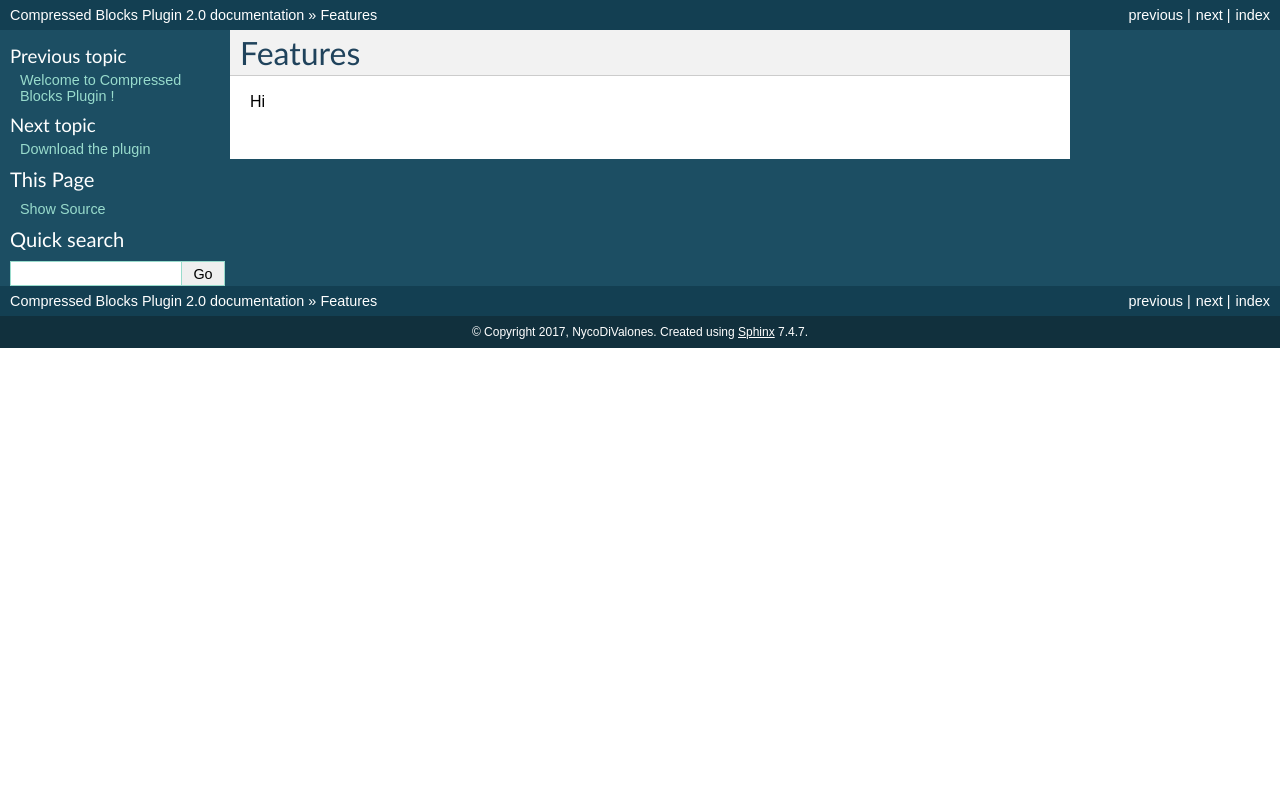
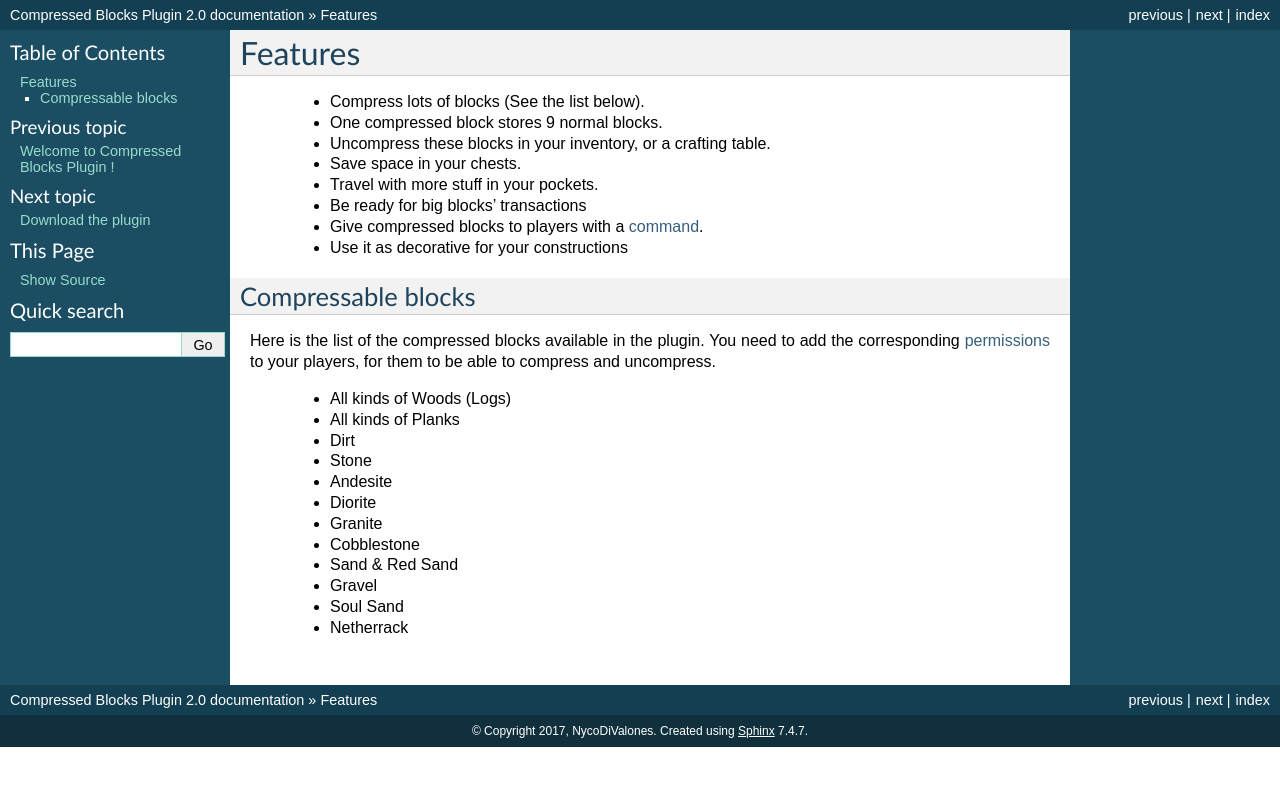
Before and after one commit to Joffreybvn/CompressedBlocksPluginDocs, a Sphinx documentation site: the page built from docs/features.rst, in a window 1280 px wide. Shown: the top 786 px of the page. Built offline with Sphinx 7.4.7, drawn with Linux system fonts in a browser that asks for light colours.

Commit message:
Features & fad added

```diff
--- a/docs/download.rst
+++ b/docs/download.rst
@@ -8,6 +8,7 @@ This plugin works only on multiplayer, and has been tested on servers equipped w
 Download
 --------
 Latest release (2.0): `Direct link <https://github.com/Joffrey4/CompressedBlocksPlugin/releases/download/1.11.2-1.4/CompressedBlocksPlugin-1.11.2-2.0.jar>`_.
+
 You can also download this plugin from `Bukkit <https://dev.bukkit.org/projects/compressed-blocks-plugin>`_ and `Spigot <https://www.spigotmc.org/resources/compressed-blocks-plugin.41308/>`_.
 
 Installation
--- a/docs/features.rst
+++ b/docs/features.rst
@@ -1,4 +1,28 @@
 Features
 ========
 
-Hi
+ - Compress lots of blocks (See the list below).
+ - One compressed block stores 9 normal blocks.
+ - Uncompress these blocks in your inventory, or a crafting table.
+ - Save space in your chests.
+ - Travel with more stuff in your pockets.
+ - Be ready for big blocks' transactions
+ - Give compressed blocks to players with a `command <commands.html>`_.
+ - Use it as decorative for your constructions
+
+Compressable blocks
+-------------------
+Here is the list of the compressed blocks available in the plugin. You need to add the corresponding `permissions <permissions.html>`_ to your players, for them to be able to compress and uncompress.
+
+ - All kinds of Woods (Logs)
+ - All kinds of Planks
+ - Dirt
+ - Stone
+ - Andesite
+ - Diorite
+ - Granite
+ - Cobblestone
+ - Sand & Red Sand
+ - Gravel
+ - Soul Sand
+ - Netherrack
--- a/docs/placing.rst
+++ b/docs/placing.rst
@@ -11,4 +11,4 @@ But, if you break one, you don't get back a compressed block: You got a random s
 .. image:: images/gif_5_6.gif
    :align: center
 
-Currently, there's no way to get back a destroyed compressed block. But this functionality could be added in a future version.
+Currently, there's no way to get back a compressed block. But this functionality could be added in a future version.
```
Also changed, not shown: docs/faq.rst (+12 -0 lines), docs/index.rst (+11 -5 lines), docs/images/image_7.png (added).
